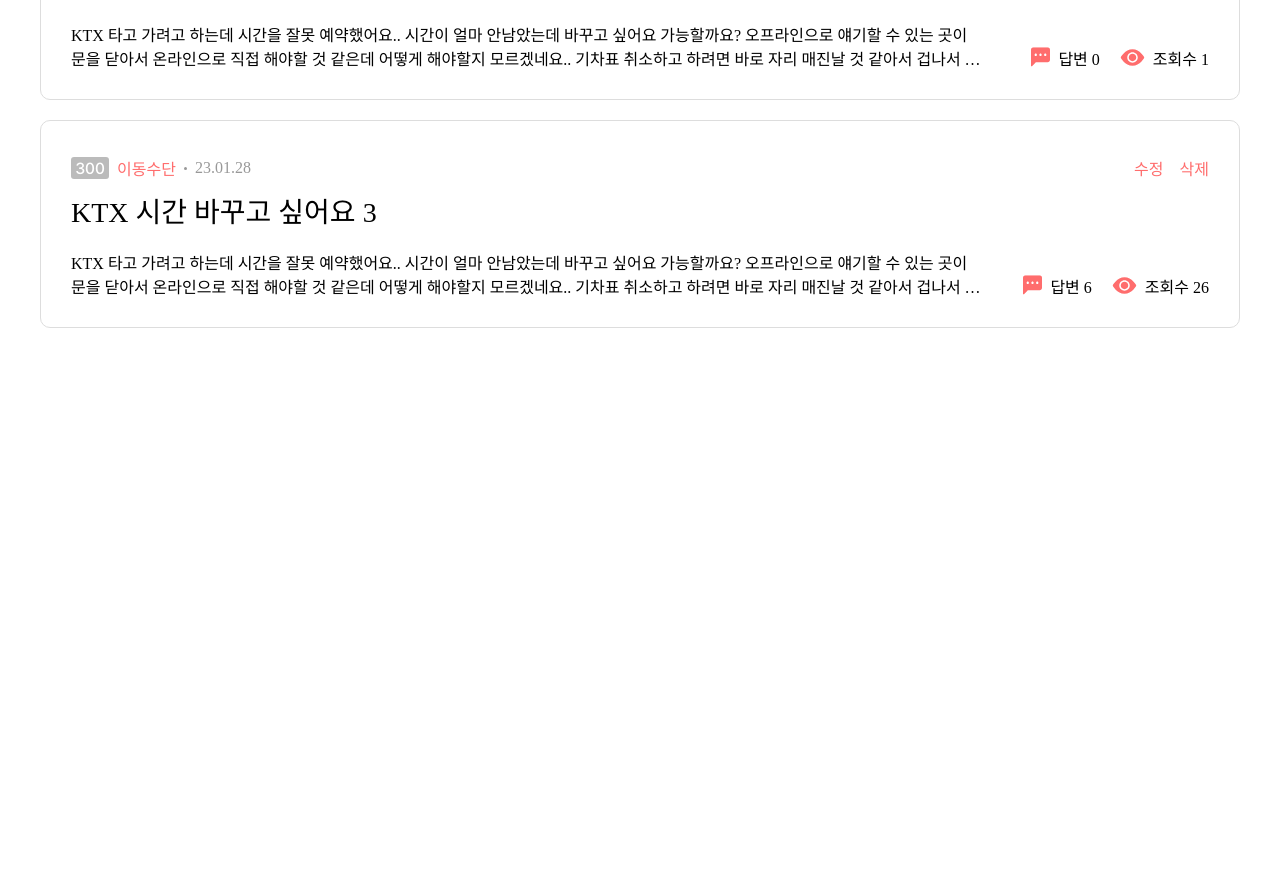
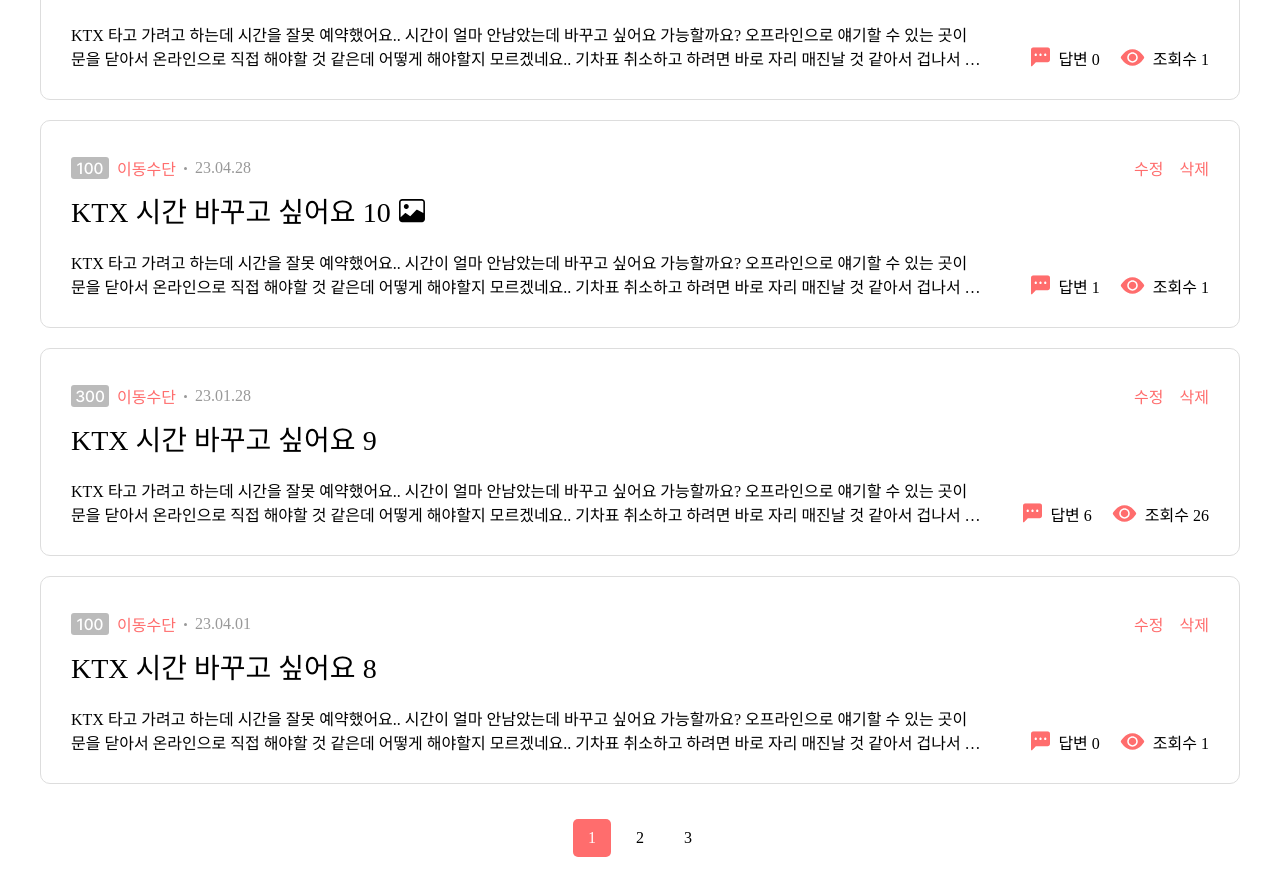
Before and after one commit to Hyodadak-Team/Hyodadak, a React (Vite) app: page /questionBoard in a window 1280 px wide. Shown: the part 800-1687 px from the top of the page. Before the commit the page ends 1128 px from the top, so only its background shows below. Built offline with nearby package versions, Linux system fonts and the light colour scheme; a web font is replaced by a local one.

Commit message:
design, feat: 페이지네이션 적용 및 퍼블리싱

```diff
--- a/src/constants/questionBoard.ts
+++ b/src/constants/questionBoard.ts
@@ -47,4 +47,121 @@ export const questionList = [
     views: 26,
     isAdopted: true,
   },
+  {
+    id: 4,
+    point: 100,
+    type: '이동수단',
+    date: '23.04.28',
+    title: 'KTX 시간 바꾸고 싶어요 4',
+    photo: 'detail_ktx_img',
+    content:
+      'KTX 타고 가려고 하는데 시간을 잘못 예약했어요.. 시간이 얼마 안남았는데 바꾸고 싶어요 가능할까요? 오프라인으로 얘기할 수 있는 곳이 문을 닫아서 온라인으로 직접 해야할 것 같은데 어떻게 해야할지 모르겠네요.. 기차표 취소하고 하려면 바로 자리 매진날 것 같아서 겁나서 시도를 못하겠어요ㅠㅠ 제발 도움 좀 주세요',
+    answers: 1,
+    views: 1,
+    isAdopted: false,
+  },
+  {
+    id: 5,
+    point: 100,
+    type: '이동수단',
+    date: '23.04.01',
+    title: 'KTX 시간 바꾸고 싶어요 5',
+    photo: '',
+    content:
+      'KTX 타고 가려고 하는데 시간을 잘못 예약했어요.. 시간이 얼마 안남았는데 바꾸고 싶어요 가능할까요? 오프라인으로 얘기할 수 있는 곳이 문을 닫아서 온라인으로 직접 해야할 것 같은데 어떻게 해야할지 모르겠네요.. 기차표 취소하고 하려면 바로 자리 매진날 것 같아서 겁나서 시도를 못하겠어요ㅠㅠ 제발 도움 좀 주세요',
+    answers: 0,
+    views: 1,
+    isAdopted: true,
+  },
+  {
+    id: 6,
+    point: 300,
+    type: '이동수단',
+    date: '23.01.28',
+    title: 'KTX 시간 바꾸고 싶어요 6',
+    photo: '',
+    content:
+      'KTX 타고 가려고 하는데 시간을 잘못 예약했어요.. 시간이 얼마 안남았는데 바꾸고 싶어요 가능할까요? 오프라인으로 얘기할 수 있는 곳이 문을 닫아서 온라인으로 직접 해야할 것 같은데 어떻게 해야할지 모르겠네요.. 기차표 취소하고 하려면 바로 자리 매진날 것 같아서 겁나서 시도를 못하겠어요ㅠㅠ 제발 도움 좀 주세요',
+    answers: 6,
+    views: 26,
+    isAdopted: true,
+  },
+  {
+    id: 7,
+    point: 100,
+    type: '이동수단',
+    date: '23.04.28',
+    title: 'KTX 시간 바꾸고 싶어요 7',
+    photo: 'detail_ktx_img',
+    content:
+      'KTX 타고 가려고 하는데 시간을 잘못 예약했어요.. 시간이 얼마 안남았는데 바꾸고 싶어요 가능할까요? 오프라인으로 얘기할 수 있는 곳이 문을 닫아서 온라인으로 직접 해야할 것 같은데 어떻게 해야할지 모르겠네요.. 기차표 취소하고 하려면 바로 자리 매진날 것 같아서 겁나서 시도를 못하겠어요ㅠㅠ 제발 도움 좀 주세요',
+    answers: 1,
+    views: 1,
+    isAdopted: false,
+  },
+  {
+    id: 8,
+    point: 100,
+    type: '이동수단',
+    date: '23.04.01',
+    title: 'KTX 시간 바꾸고 싶어요 8',
+    photo: '',
+    content:
+      'KTX 타고 가려고 하는데 시간을 잘못 예약했어요.. 시간이 얼마 안남았는데 바꾸고 싶어요 가능할까요? 오프라인으로 얘기할 수 있는 곳이 문을 닫아서 온라인으로 직접 해야할 것 같은데 어떻게 해야할지 모르겠네요.. 기차표 취소하고 하려면 바로 자리 매진날 것 같아서 겁나서 시도를 못하겠어요ㅠㅠ 제발 도움 좀 주세요',
+    answers: 0,
+    views: 1,
+    isAdopted: true,
+  },
+  {
+    id: 9,
+    point: 300,
+    type: '이동수단',
+    date: '23.01.28',
+    title: 'KTX 시간 바꾸고 싶어요 9',
+    photo: '',
+    content:
+      'KTX 타고 가려고 하는데 시간을 잘못 예약했어요.. 시간이 얼마 안남았는데 바꾸고 싶어요 가능할까요? 오프라인으로 얘기할 수 있는 곳이 문을 닫아서 온라인으로 직접 해야할 것 같은데 어떻게 해야할지 모르겠네요.. 기차표 취소하고 하려면 바로 자리 매진날 것 같아서 겁나서 시도를 못하겠어요ㅠㅠ 제발 도움 좀 주세요',
+    answers: 6,
+    views: 26,
+    isAdopted: true,
+  },
+  {
+    id: 10,
+    point: 100,
+    type: '이동수단',
+    date: '23.04.28',
+    title: 'KTX 시간 바꾸고 싶어요 10',
+    photo: 'detail_ktx_img',
+    content:
+      'KTX 타고 가려고 하는데 시간을 잘못 예약했어요.. 시간이 얼마 안남았는데 바꾸고 싶어요 가능할까요? 오프라인으로 얘기할 수 있는 곳이 문을 닫아서 온라인으로 직접 해야할 것 같은데 어떻게 해야할지 모르겠네요.. 기차표 취소하고 하려면 바로 자리 매진날 것 같아서 겁나서 시도를 못하겠어요ㅠㅠ 제발 도움 좀 주세요',
+    answers: 1,
+    views: 1,
+    isAdopted: false,
+  },
+  {
+    id: 11,
+    point: 100,
+    type: '이동수단',
+    date: '23.04.01',
+    title: 'KTX 시간 바꾸고 싶어요 11',
+    photo: '',
+    content:
+      'KTX 타고 가려고 하는데 시간을 잘못 예약했어요.. 시간이 얼마 안남았는데 바꾸고 싶어요 가능할까요? 오프라인으로 얘기할 수 있는 곳이 문을 닫아서 온라인으로 직접 해야할 것 같은데 어떻게 해야할지 모르겠네요.. 기차표 취소하고 하려면 바로 자리 매진날 것 같아서 겁나서 시도를 못하겠어요ㅠㅠ 제발 도움 좀 주세요',
+    answers: 0,
+    views: 1,
+    isAdopted: true,
+  },
+  {
+    id: 12,
+    point: 300,
+    type: '이동수단',
+    date: '23.01.28',
+    title: 'KTX 시간 바꾸고 싶어요 12',
+    photo: '',
+    content:
+      'KTX 타고 가려고 하는데 시간을 잘못 예약했어요.. 시간이 얼마 안남았는데 바꾸고 싶어요 가능할까요? 오프라인으로 얘기할 수 있는 곳이 문을 닫아서 온라인으로 직접 해야할 것 같은데 어떻게 해야할지 모르겠네요.. 기차표 취소하고 하려면 바로 자리 매진날 것 같아서 겁나서 시도를 못하겠어요ㅠㅠ 제발 도움 좀 주세요',
+    answers: 6,
+    views: 26,
+    isAdopted: true,
+  },
 ]
--- a/src/pages/questionBoard.tsx
+++ b/src/pages/questionBoard.tsx
@@ -1,9 +1,23 @@
 import { Link } from 'react-router-dom'
+import { useState } from 'react'
 import { questionList, questionTypes } from '../constants/questionBoard'
 import RoundBtn from '../composables/Button/RoundBtn'
 import ToggleBtn from '../composables/Button/ToggleBtn'
+import Pagination from '../composables/Pagination'
+import setPagination from '../utils/pagination'
+import { IQuestion } from '../types/questionBoard'
 
 function QuestionBoard() {
+  const itemsPerPage = 5
+  const [currentPage, setCurrentPage] = useState(1)
+  const { sortedList, currentItems } = setPagination(
+    questionList,
+    currentPage,
+    itemsPerPage,
+  )
+  const handlePageChange = (pageNumber: number) => {
+    setCurrentPage(pageNumber)
+  }
   return (
     <div className="innerBox ques">
       <div className="ques_navbar">
@@ -46,7 +60,7 @@ function QuestionBoard() {
           />
         </div>
         <div className="questionBox">
-          {questionList.map((ques) => (
+          {currentItems.map((ques: IQuestion) => (
             <div key={ques.id} className="question">
               <div className="question_header">
                 <div className="question_property">
@@ -82,6 +96,12 @@ function QuestionBoard() {
             </div>
           ))}
         </div>
+        <Pagination
+          itemsPerPage={itemsPerPage}
+          totalItems={sortedList.length}
+          currentPage={currentPage}
+          onPageChange={handlePageChange}
+        />
       </div>
     </div>
   )
--- a/src/styles/questionBoard.scss
+++ b/src/styles/questionBoard.scss
@@ -31,6 +31,8 @@
   }
 
   .questionBox {
+    margin-bottom: 35px;
+
     .question {
       border: 1px solid #dddddd;
       border-radius: 10px;
--- /dev/null
+++ b/src/types/questionBoard.ts
@@ -0,0 +1,12 @@
+export interface IQuestion {
+  id: number
+  point: number
+  type: string
+  date: string
+  title: string
+  photo: string
+  content: string
+  answers: number
+  views: number
+  isAdopted: boolean
+}
```
